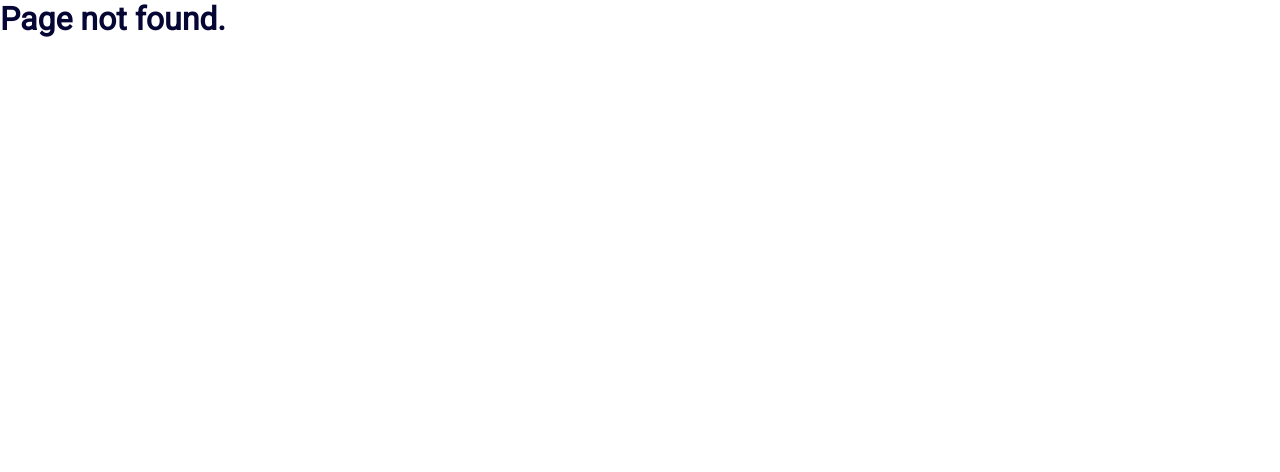
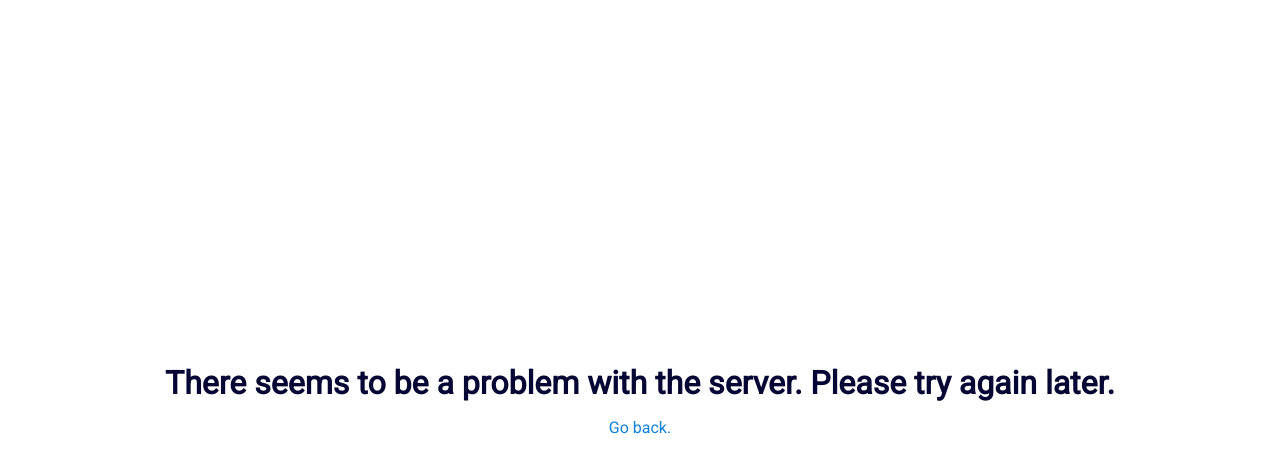
Before and after one commit to prinsepipo/projectotaku, a React (Create React App) app in the folder webapp/: page /server-error in a window 1280 px wide. Before the commit this address had no page. Shown: the top 472 px of the page. Built offline with nearby package versions, Linux system fonts and the light colour scheme.

Commit message:
Implement redirection for server error in webapp
When logging in or registering while the backend server is not running
properly, it should redirect the user to a page telling that the server
is not working.

```diff
--- a/webapp/src/App.js
+++ b/webapp/src/App.js
@@ -6,6 +6,7 @@ import {
 
 import Home from './pages/home/Home';
 import Watchlist from './pages/watchlist/Watchlist';
+import ServerError from './pages/server-error/ServerError';
 
 
 function App() {
@@ -18,6 +19,9 @@ function App() {
             <Route exact path='/'>
                 <Home />
             </Route>
+            <Route path='/server-error'>
+                <ServerError />
+            </Route>
             <Route path='*'>
                 {/* TODO: 404 page not found. */}
                 <h1>Page not found.</h1>
--- a/webapp/src/pages/home/LoginForm.js
+++ b/webapp/src/pages/home/LoginForm.js
@@ -1,4 +1,5 @@
 import React from 'react';
+import { Redirect } from 'react-router-dom';
 
 import { watchlistAPI } from '../../utils/api';
 
@@ -16,10 +17,16 @@ class LoginForm extends React.Component {
             username: '',
             password: '',
             errors: [],
+            redirect: false,
+            redirectPath: '',
         };
     }
 
     render() {
+        if (this.state.redirect) {
+            return <Redirect push to={this.state.redirectPath} />
+        }
+
         return (
             <FormBase onSubmit={this.login}>
                 <FormHeader title='Sign In' />
@@ -107,6 +114,10 @@ class LoginForm extends React.Component {
                         });
                     } else {
                         // Handle error when request was sent but no response from the server.
+                        this.setState({
+                            redirect: true,
+                            redirectPath: '/server-error',
+                        });
                     }
                 });
         }
--- a/webapp/src/pages/home/RegisterForm.js
+++ b/webapp/src/pages/home/RegisterForm.js
@@ -1,4 +1,5 @@
 import React from 'react';
+import { Redirect } from 'react-router-dom';
 
 import { watchlistAPI } from '../../utils/api';
 
@@ -17,10 +18,16 @@ class RegisterForm extends React.Component {
             password: '',
             confirmPassword: '',
             errors: [],
+            redirect: false,
+            redirectPath: '',
         };
     }
 
     render() {
+        if (this.state.redirect) {
+            return <Redirect push to={this.state.redirectPath} />
+        }
+
         return (
             <FormBase onSubmit={this.register}>
                 <FormHeader title='Sign Up' />
@@ -125,6 +132,11 @@ class RegisterForm extends React.Component {
                         this.setState({
                             errors: errors,
                         });
+                    } else {
+                        this.setState({
+                            redirect: true,
+                            redirectPath: '/server-error',
+                        });
                     }
                 });
         }
--- /dev/null
+++ b/webapp/src/pages/server-error/ServerError.css
@@ -0,0 +1,25 @@
+.ServerError {
+    height: 100vh;
+
+    display: flex;
+    flex-direction: column;
+    justify-content: center;
+    align-items: center;
+}
+
+.ServerError h1 {
+    width: 80vw;
+
+    text-align: center;
+
+    margin-bottom: 1rem;
+}
+
+.ServerError a {
+    color: #0f82da;
+    text-decoration: none;
+}
+
+.ServerError a:hover {
+    color: #2e9df2;
+}
--- /dev/null
+++ b/webapp/src/pages/server-error/ServerError.js
@@ -0,0 +1,16 @@
+import { Link } from 'react-router-dom';
+
+import './ServerError.css';
+
+
+function ServerError(props) {
+    return (
+        <div className='ServerError'>
+            <h1>There seems to be a problem with the server. Please try again later.</h1>
+            <Link to='/'>Go back.</Link>
+        </div>
+    );
+}
+
+
+export default ServerError;
```
